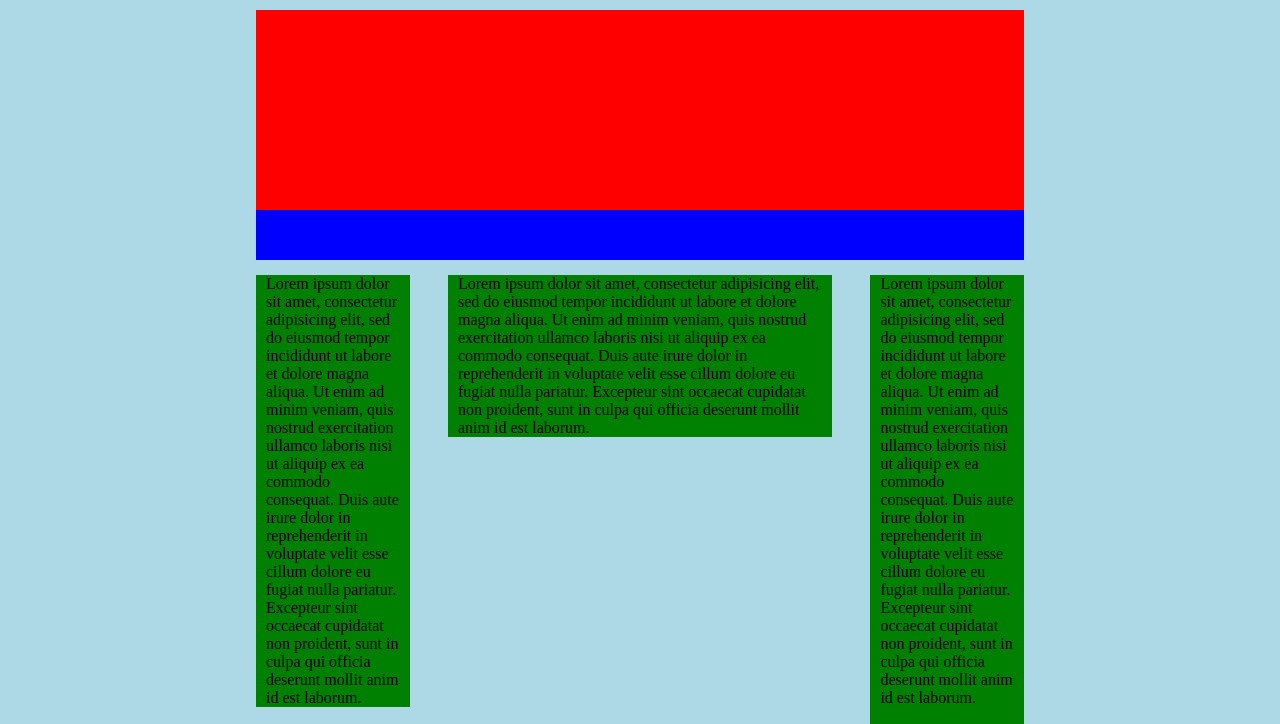
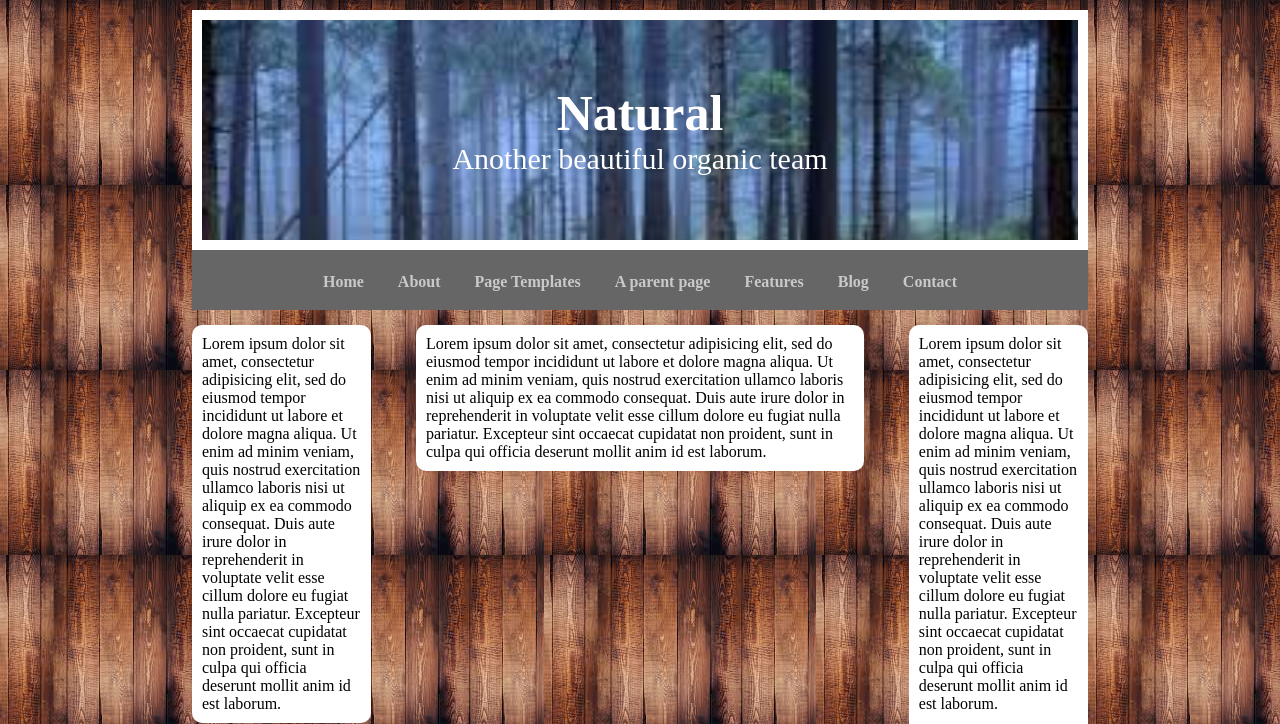
Before and after one commit to Manuel-Di-Pilla/htmlcss-struttura-wp, a plain HTML site: page index.html in a window 1280 px wide. Shown: the top 724 px of the page. Drawn offline with Linux system fonts and the light colour scheme.

Commit message:
Aggiunto titolo menu e background

```diff
--- a/css/style.css
+++ b/css/style.css
@@ -4,7 +4,7 @@
   box-sizing: border-box;
 }
 body{
-  background-color: lightblue;
+  background-image: url(../img/sfondo.jpeg);
 }
 main::after{
   content: "";
@@ -12,24 +12,65 @@ main::after{
   clear: both;
 }
 .container{
-  width: 60%;
+  width: 70%;
   margin: auto;
   padding: 10px 0;
 }
-.header{
-  height: 200px;
-  background-color:red
+header{
+  width: 100%;
+  height: 300px;
+  background-color: white;
+}
+.intestazione{
+  position: relative;
+  height: 80%;
+  background-image: url(../img/foresta.jpeg);
+  background-repeat: no repeat;
+  background-size: cover;
+  border: 10px solid white;
+}
+.intestazione .title{
+  position: absolute;
+  top: 50%;
+  left: 50%;
+  transform: translate(-50%, -50%);
+  color: white;
+}
+.title h1{
+  text-align: center;
+  font-size: 50px;
+}
+.title p{
+  font-size: 30px;
 }
 
-.nav-menu{
-  height: 50px;
-  background-color: blue;
+.nav-bar{
+  height: 20%;
+  background-color: #666666 ;
+}
+.nav-bar ul{
+  list-style: none;
+  text-align: center;
+  line-height: 59px;
+}
+.nav-bar li{
+  display: inline-block;
+  vertical-align: middle;
+  padding: 0 15px;
+  color: rgb(201, 201, 201);
+  font-weight: bold;
+}
+.nav-bar li:hover{
+  color: white;
+  background-color: #302B27;
+  cursor: pointer;
 }
 .col{
   float: left;
-  background-color: green;
+  background-color: white;
+  border-radius: 10px;
   margin: 15px 0;
-  padding: 0 10px;
+  padding: 10px;
 }
 .col-center{
   width: 50%;
@@ -43,7 +84,6 @@ main::after{
   margin-bottom: 20px;
 }
 footer{
-  /* height: 150px; */
   background-color: white;
   border-radius: 3px;
 }
@@ -60,8 +100,8 @@ footer .icons{
   line-height: 100px;
 }
 .icon{
-  vertical-align: middle;
   color: rgba(141,141,141,0.5);
   font-size: 40px;
+  vertical-align: middle;
   cursor: pointer;
 }
--- a/index.html
+++ b/index.html
@@ -9,8 +9,23 @@
   <body>
     <div class="container">
       <header>
-      <div class="header"></div>
-      <nav class="nav-menu"></nav>
+        <div class="intestazione">
+          <div class="title">
+            <h1>Natural</h1>
+            <p>Another beautiful organic team</p>
+          </div>
+        </div>
+        <nav class="nav-bar">
+          <ul>
+            <li>Home</li>
+            <li>About</li>
+            <li>Page Templates</li>
+            <li>A parent page</li>
+            <li>Features</li>
+            <li>Blog</li>
+            <li>Contact</li>
+          </ul>
+        </nav>
       </header>
 
       <main>
```
Also changed, not shown: img/foresta.jpeg (added), img/sfondo.jpeg (added).
